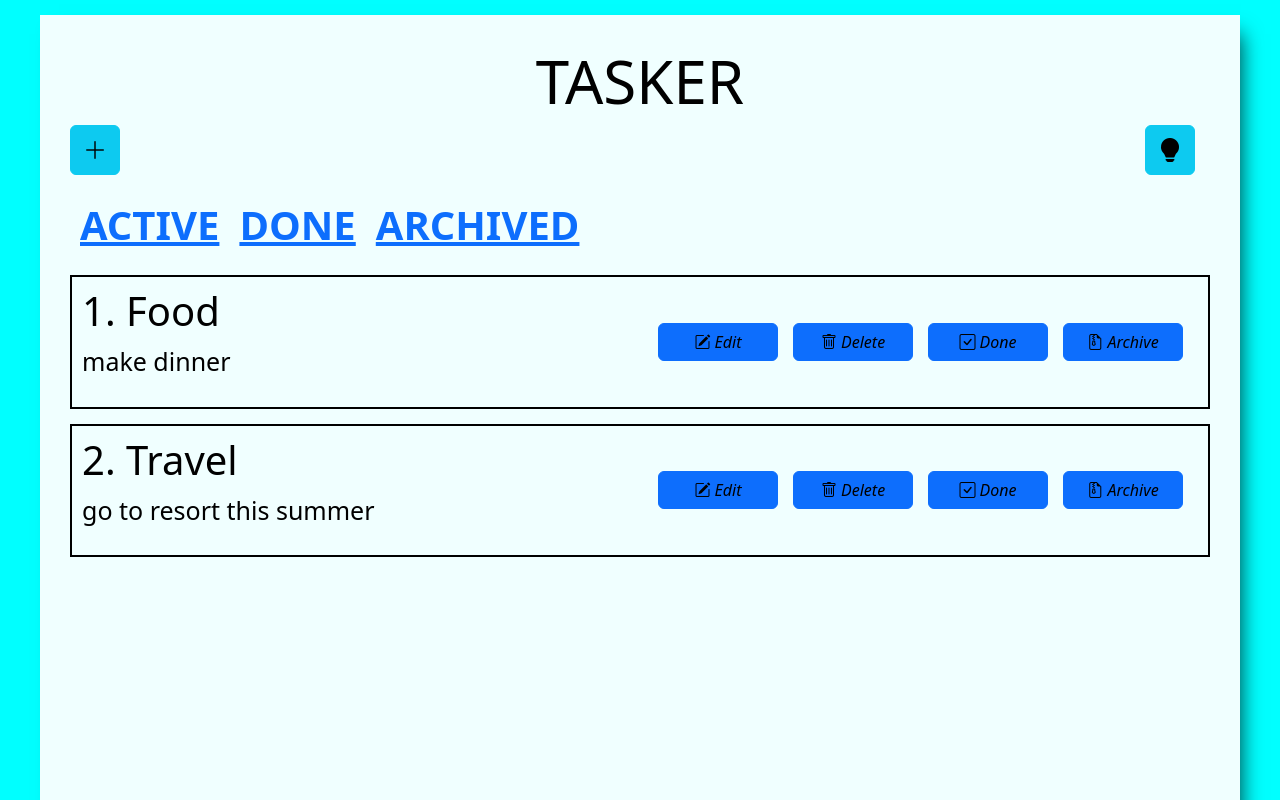
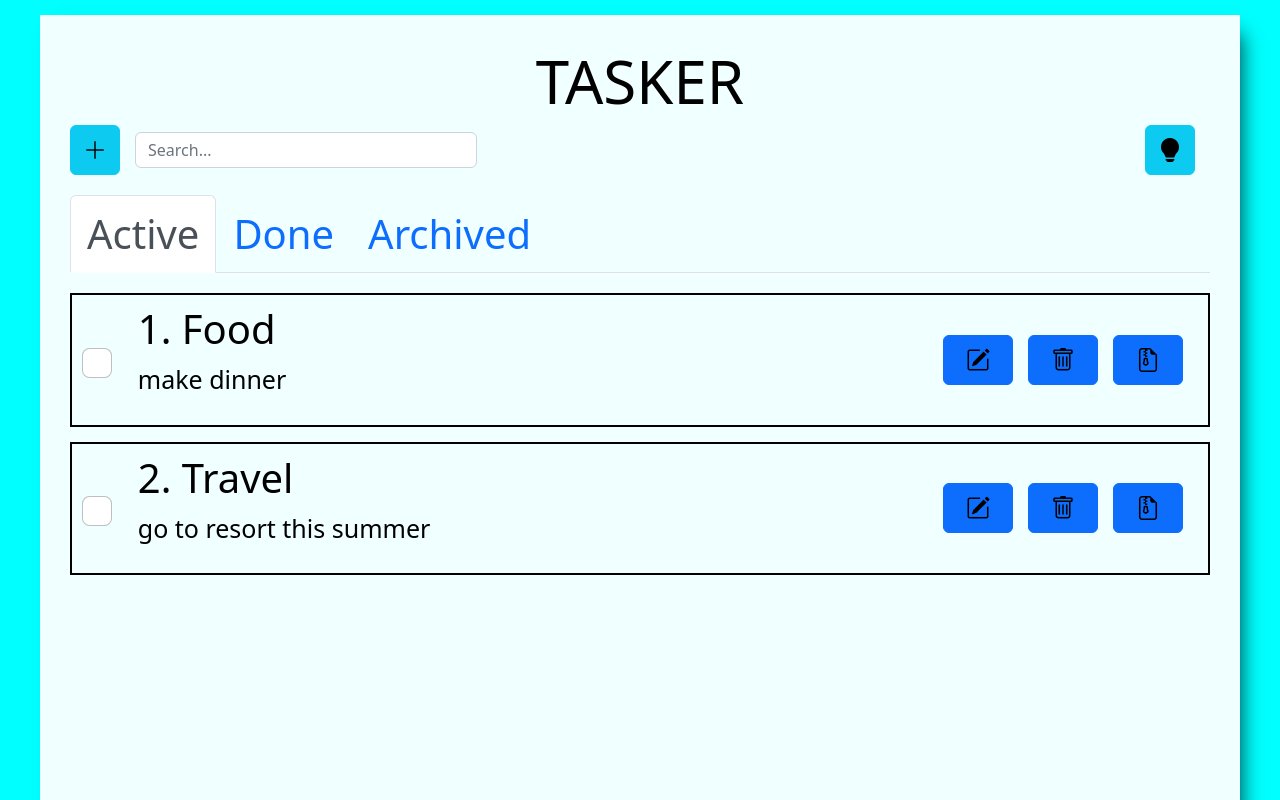
Before and after one commit to zonda1/Tasker, a React (Create React App) app: page / in a window 1280 px wide. Shown: the top 800 px of the page. Built offline with nearby package versions, Linux system fonts and the light colour scheme.

Commit message:
add search input

```diff
--- a/package.json
+++ b/package.json
@@ -2,7 +2,6 @@
   "name": "tasker_class",
   "version": "0.1.0",
   "private": true,
-  "homepage":"https://zonda1.github.io/tasker/",
   "dependencies": {
     "@testing-library/jest-dom": "^5.16.5",
     "@testing-library/react": "^13.4.0",
--- a/public/custom.css
+++ b/public/custom.css
@@ -1,7 +1,9 @@
 .btn {
     margin-right: 15px;
 }
-
+.btn.btn-primary  {
+    font-size: 24px;
+}
 
 .btn.btn-info {
     font-size: 24px;
@@ -12,3 +14,23 @@
     resize: none;
     margin-bottom: 15px;
 }
+
+.edit-panel {
+    display:flex;
+    align-items: center;
+    margin-bottom: 20px;
+}
+
+.edit-panel .form-control {
+    flex: 0 1 30%;
+    height: 100%;
+    margin-bottom: 0px;
+}
+
+.edit-panel button:last-child {
+    margin-left: auto;
+}
+
+.nav-item {
+    font-size: 40px;
+}
--- a/src/components/App/App.css
+++ b/src/components/App/App.css
@@ -17,9 +17,3 @@
     padding: 30px;
     box-shadow: 10px 10px 20px -9px rgba(0,0,0,0.75);
 }
-
-.edit-panel {
-    display:flex;
-    justify-content: space-between;
-    margin-bottom: 20px;
-}
--- a/src/components/App/App.js
+++ b/src/components/App/App.js
@@ -7,6 +7,7 @@ import TaskList from '../TaskList/TaskList';
 import MyButton from '../UI/MyButton/MyButton';
 import Utils from '../Utils/Utils';
 import './App.css';
+import MyInput from '../UI/MyInput/MyInput';
 
 const TASKS = [
   {
@@ -57,10 +58,10 @@ const TASKS_STATUS = {
 
 const LINKS = ['Active', 'Done', 'Archived'];
 const BUTTONS = [
-  { name: 'Edit', class: 'bi-pencil-square' },
-  { name: 'Delete', class: 'bi-trash' },
-  { name: 'Done', class: 'bi-check-square' },
-  { name: 'Archive', class: 'bi-file-earmark-zip' },
+  { name: 'Edit', styleClass: 'bi-pencil-square' },
+  { name: 'Delete', styleClass: 'bi-trash' },
+  // { name: 'Done', styleClass: 'bi-check-square' },
+  { name: 'Archive', styleClass: 'bi-file-earmark-zip' },
 ];
 
 class App extends Component {
@@ -71,6 +72,9 @@ class App extends Component {
       filterBy: 'active',
       modalView: false,
       theme: 'light',
+      editedTaskId: '',
+      modalMode: '',
+      query: '',
     };
   }
 
@@ -106,14 +110,17 @@ class App extends Component {
     });
   };
 
-  moveToDone = (id) => {
+  moveToDoneOrToActive = (checked, id) => {
     this.setState((state) => {
       const res = state.tasks.find((el) => el.id == id);
       const otherRes = state.tasks.filter((el) => el.id != id);
-      res.isDone = true;
-      res.isArchived = false;
-      const newState = [...otherRes, res];
-      return { tasks: newState };
+      if (checked) {
+        res.isDone = true;
+      } else {
+        res.isDone = false;
+      }
+
+      return { tasks: [...otherRes, res] };
     });
   };
 
@@ -133,21 +140,29 @@ class App extends Component {
     this.setState({ modalView: false });
   };
 
-  editTask = (id) => {
-    const newTaskTitle = prompt("Let's make new title");
-    const newTaskBody = prompt("Let's make new description");
-    const { tasks } = this.state;
-    const editedTask = tasks.find((t) => t.id == id);
-    editedTask.title = newTaskTitle;
-    editedTask.body = newTaskBody;
-    this.setState({ tasks });
+  getEditedTaksId = (id) => {
+    this.toggleModal();
+    this.setState({ editedTaskId: id, modalMode: 'edit' });
+  };
+
+  editTask = (newTitle, newBody) => {
+    const { tasks, editedTaskId } = this.state;
+    const editedTask = tasks.find((t) => t.id == editedTaskId);
+    const editedTaskIndex = tasks.indexOf(editedTask);
+    editedTask.title = newTitle;
+    editedTask.body = newBody;
+    const newTasks = [
+      ...tasks.slice(0, editedTaskIndex),
+      editedTask,
+      ...tasks.slice(editedTaskIndex + 1),
+    ];
+    this.setState({ tasks: [...newTasks], modalView: false });
   };
 
   toggleTheme = () => {
     this.setState(({ theme }) => ({
       theme: theme === 'light' ? 'dark' : 'light',
     }));
-    console.log(this.context);
   };
 
   componentDidUpdate(prevProps, prevState) {
@@ -155,19 +170,24 @@ class App extends Component {
     document.querySelector('.wrapper').dataset.theme = this.state.theme;
     document.querySelector('.task-table').dataset.theme = this.state.theme;
     document.body.dataset.theme = this.state.theme;
-    console.log(this.context);
-    localStorage.setItem('items', JSON.stringify(this.state.tasks));
+    // localStorage.setItem('items', JSON.stringify(this.state.tasks));
   }
 
   componentDidMount() {
-    const items = JSON.parse(localStorage.getItem('items'));
-    if (items) {
-      this.setState({ tasks: items });
-    }
+    // const items = JSON.parse(localStorage.getItem('items'));
+    // if (items) {
+    //   this.setState({ tasks: items });
+    // }
   }
+
+
 
   render() {
     const filteredTasks = this.getFilteredTasks();
+
+    const getFilteredByQuery= filteredTasks.filter((t) =>
+      t.title.toLowerCase().includes(this.state.query)
+    );
 
     const filteredButtons = filteredTasks.length
       ? Utils.checkTask(filteredTasks[0], BUTTONS)
@@ -179,25 +199,46 @@ class App extends Component {
           <div data-theme='light' className='task-table'>
             <h1>Tasker</h1>
             <div className='edit-panel'>
-              <MyButton class='btn btn-info' onClick={this.toggleModal}>
-                <i class='bi bi-plus-lg'></i>
+              <MyButton
+                className='btn btn-info'
+                onClick={() => {
+                  this.toggleModal();
+                  this.setState({ modalMode: 'create' });
+                }}
+              >
+                <i className='bi bi-plus-lg'></i>
               </MyButton>
-              <MyButton class='btn btn-info' onClick={this.toggleTheme}>
-                {<i class='bi bi-lightbulb-fill'></i>}
+              <MyInput
+                value={this.state.query}
+                placeholder='Search...'
+                onChange={e => this.setState({query:e.target.value})}
+              ></MyInput>
+              <MyButton className='btn btn-info' onClick={this.toggleTheme}>
+                {<i className='bi bi-lightbulb-fill'></i>}
               </MyButton>
             </div>
             <Modal visible={this.state.modalView} toggle={this.toggleModal}>
-              <Form add={this.addTask}></Form>
+              <Form
+                add={this.addTask}
+                edit={this.editTask}
+                modalMode={this.state.modalMode}
+              ></Form>
             </Modal>
-            <TabsPanel links={LINKS} change={this.changeFilter}></TabsPanel>
-            {filteredTasks.length ? (
+            <TabsPanel
+              links={LINKS}
+              change={this.changeFilter}
+              current={this.state.filterBy}
+            ></TabsPanel>
+            {getFilteredByQuery.length ? (
               <TaskList
-                tasks={filteredTasks}
+                filterBy={this.state.filterBy}
+                tasks={getFilteredByQuery}
                 buttons={filteredButtons}
                 move_arch={this.moveArchive}
-                move_done={this.moveToDone}
+                move_done={this.moveToDoneOrToActive}
                 del={this.deleteTask}
-                edit={this.editTask}
+                edit={this.getEditedTaksId}
+                isChecked={this.state.isChecked}
               ></TaskList>
             ) : (
               <div>
--- a/src/components/TabsPanel/TabsPanel.jsx
+++ b/src/components/TabsPanel/TabsPanel.jsx
@@ -1,17 +1,30 @@
-import React from 'react';
+import React, { Component } from 'react';
 import MyLink from '../UI/MyLink/MyLink';
 import './TabsPanel.css';
 
-const TabsPanel = ({ links,change }) => {
-  return (
-    <div className='tabs-panel'>
-      <nav className='tabs-panel__nav'>
-        {links.map((link,index) => (
-          <MyLink key={index} change={change}>{link}</MyLink>
-        ))}
-      </nav>
-    </div>
-  );
-};
+class TabsPanel extends Component {
+
+   getChangedFilter = (e) => {
+    this.props.change(e.target.innerHTML.toLowerCase());
+    this.setState({
+      active: e.target.id
+    });
+  }
+  render() {
+    const {links,current}=this.props;
+
+    return (
+      <div className='tabs-panel'>
+        <ul className='nav nav-tabs'>
+          {links.map((link, index) => (
+           <MyLink key={index} id={link} isActive={current} change={this.getChangedFilter}>
+              {link}
+            </MyLink>
+          ))}
+        </ul>
+      </div>
+    );
+  }
+}
 
 export default TabsPanel;
--- a/src/components/Task/Task.jsx
+++ b/src/components/Task/Task.jsx
@@ -1,7 +1,17 @@
 import React from 'react';
 import MyButton from '../UI/MyButton/MyButton';
 
-const Task = ({ task, number, buttons, move_arch, move_done, del, edit }) => {
+const Task = ({
+  task,
+  number,
+  buttons,
+  move_arch,
+  move_done,
+  del,
+  edit,
+  filterBy,
+  isChecked
+}) => {
   const { title, body, id } = task;
 
   const getTaskId = (e) => {
@@ -13,9 +23,9 @@ const Task = ({ task, number, buttons, move_arch, move_done, del, edit }) => {
       case 'Archive':
         move_arch(taskId);
         break;
-      case 'Done':
-        move_done(taskId);
-        break;
+      // case 'Done':
+      //   move_done(taskId);
+      //   break;
       case 'Delete':
         del(taskId);
         break;
@@ -29,6 +39,24 @@ const Task = ({ task, number, buttons, move_arch, move_done, del, edit }) => {
 
   return (
     <li className='task-item'>
+      {filterBy !== 'archived' ? (
+        <div className='form-check'>
+          <input
+            className='form-check-input'
+            type='checkbox'
+            value=''
+            id={id}
+            checked={filterBy==='active'?false:true}
+            onChange={e=>move_done(e.target.checked,e.target.id)}
+          ></input>
+          {/* <label class='form-check-label' for='flexCheckDefault'>
+          Default checkbox
+        </label> */}
+        </div>
+      ) : (
+        ''
+      )}
+
       <div className='task-item__descr'>
         <h2>
           <span>{number}. </span>
@@ -38,8 +66,15 @@ const Task = ({ task, number, buttons, move_arch, move_done, del, edit }) => {
       </div>
       <div className='task-item__buttons'>
         {buttons.map((button, index) => (
-          <MyButton id={id} key={index} name={button.name} className='btn btn-primary' style={{width:'120px'}} onClick={getTaskId}>
-            <i className={`bi ${button.class}`}> {button.name}</i>
+          <MyButton
+            id={id}
+            key={index}
+            name={button.name}
+            className='btn btn-primary'
+            style={{ width: '70px' }}
+            onClick={getTaskId}
+          >
+            <i className={`bi ${button.styleClass}`}></i>
           </MyButton>
         ))}
       </div>
--- a/src/components/TaskList/TaskList.css
+++ b/src/components/TaskList/TaskList.css
@@ -6,13 +6,19 @@
 
 .task-item {
   display: flex;
+  align-items: center;
   border: 2px solid black;
   padding: 10px;
   margin-bottom: 15px;
 }
 
+.task-item .form-check {
+  font-size: 30px;
+  flex: 0 0 5%;
+}
+
 .task-item__descr {
-  flex: 1 1 66.67%;
+  flex: 1 1 55%;
 }
 .task-item__descr p {
   font-size: 25px;
@@ -20,6 +26,6 @@
 
 .task-item__buttons {
   display: flex;
+  justify-content: flex-end;
   align-items: center;
-  flex: 0 0 33.33%;
 }
--- a/src/components/TaskList/TaskList.jsx
+++ b/src/components/TaskList/TaskList.jsx
@@ -2,7 +2,7 @@ import React from 'react';
 import Task from '../Task/Task';
 import './TaskList.css';
 
-const TaskList = ({ tasks, buttons, move_arch, move_done, del, edit }) => {
+const TaskList = ({ tasks, buttons, move_arch, move_done, del, edit,filterBy,isChecked }) => {
   return (
     <div>
       <div className='task-panel'>
@@ -18,6 +18,8 @@ const TaskList = ({ tasks, buttons, move_arch, move_done, del, edit }) => {
               move_done={move_done}
               del={del}
               edit={edit}
+              filterBy={filterBy}
+              isChecked={isChecked}
             ></Task>
           ))}
         </ul>
--- a/src/components/UI/MyLink/MyLink.jsx
+++ b/src/components/UI/MyLink/MyLink.jsx
@@ -1,17 +1,23 @@
-import React from 'react';
+import React, { Component } from 'react';
 import cl from './MyLink.module.css';
 
-const MyLink = ({ children, change }) => {
+class MyLink extends Component {
 
-  const getChangedFilter = (e) => {
-    change((e.target.innerHTML).toLowerCase());
-};
-
-  return (
-    <a className={cl.nav__link} href='#' onClick={getChangedFilter}>
-      {children}
-    </a>
-  );
-};
+  render() {
+    const { children, id, change, isActive } = this.props;
+    return (
+      <li className='nav-item'>
+        <a
+          className={'nav-link' + (isActive === id.toLowerCase() ? ' active' : '')}
+          id={id}
+          href='#'
+          onClick={change}
+        >
+          {children}
+        </a>
+      </li>
+    );
+  }
+}
 
 export default MyLink;
--- a/src/components/UI/MyLink/MyLink.module.css
+++ b/src/components/UI/MyLink/MyLink.module.css
@@ -1,11 +1,11 @@
-.nav__link {
+/* .nav__link {
     width: 50px;
     height: 25px;
     font-size: 40px;
     font-weight: 600;
     padding: 10px;
     text-transform: uppercase;
-}
+} */
 
 /* .nav__link--active {
     color: red;
```
Also changed, not shown: src/components/Form/Form.jsx (+19 -8 lines), src/components/Utils/Utils.jsx (+4 -6 lines), 1 other file (tests, documents, lock files or other folders).
